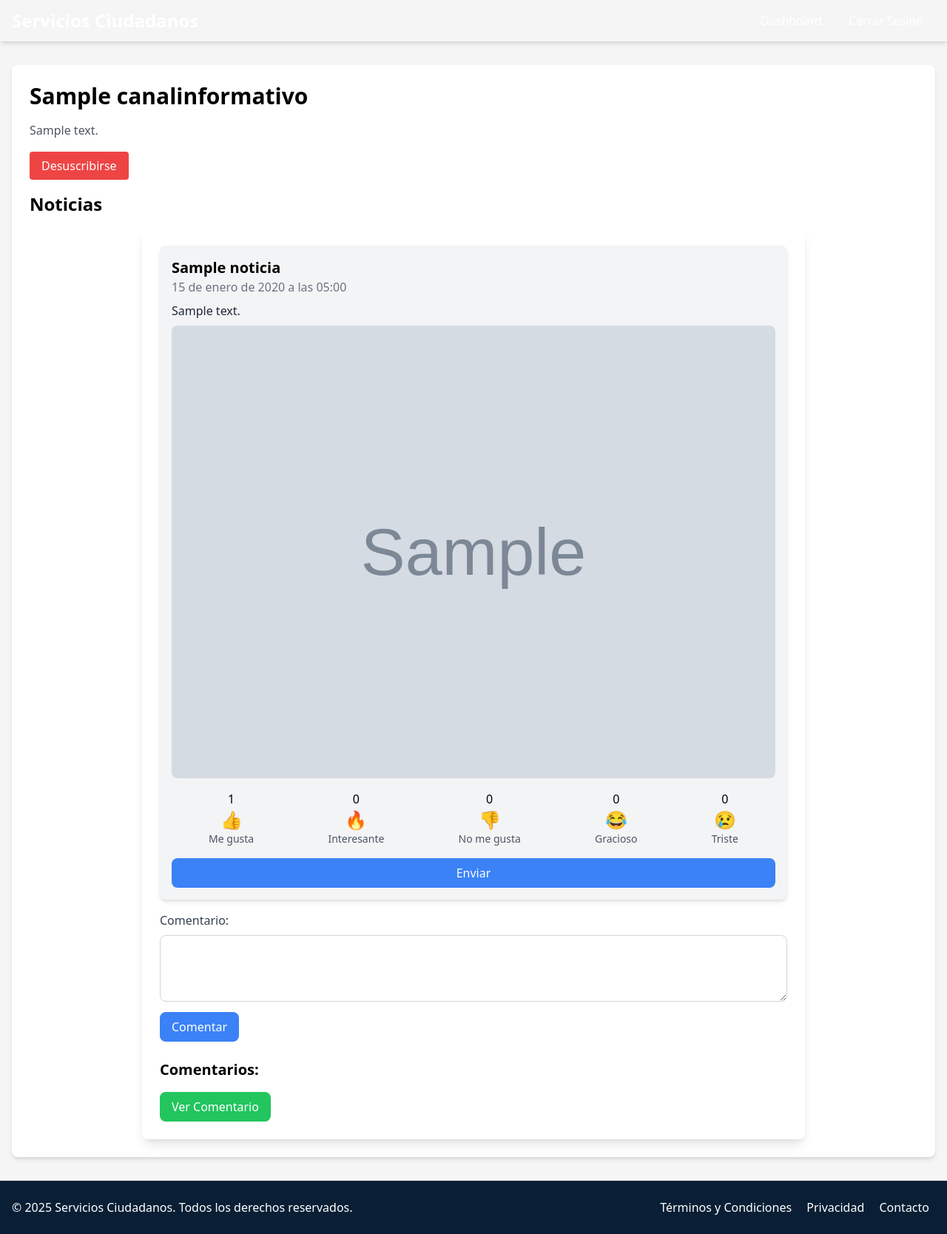
After one commit to cristian-sangucho-a/servicios-ciudadanos, a Django app: page /ciudadano/canal/1/detalle/ in a window 1280 px wide. The commit adds this page. Shown: the whole page at 74% size. Run offline with Django 5.2, Linux system fonts and the light colour scheme; a user stored in the database is signed in; tables that the repository leaves empty hold one stand-in row (values such as "Sample post"); grey boxes marked "Sample" are stand-in pictures; some libraries are stand-ins or nearby versions.

Commit message:
style(vistas_templates_canales): Agregar vistas y templates para el muro de noticias del ciudadano

```diff
--- /dev/null
+++ b/ciudadano_app/templates/canales/detalle_canal.html
@@ -0,0 +1,42 @@
+{% extends 'base.html' %}
+
+{% block content %}
+<div class="bg-white rounded-lg shadow-md p-6">
+    <!-- Título y descripción del canal -->
+    <h1 class="text-3xl font-bold text-primario-DEFAULT mb-4">{{ canal.nombre }}</h1>
+    <p class="text-gray-600 mb-6">{{ canal.descripcion }}</p>
+
+    <!-- Sección de suscripción -->
+    <div class="mb-6">
+        {% if esta_suscrito %}
+        <a href="{% url 'desuscribirse_canal' canal.id %}"
+           class="bg-red-500 text-white py-2 px-4 rounded hover:bg-red-600">
+            Desuscribirse
+        </a>
+        {% else %}
+        <a href="{% url 'suscribirse_canal' canal.id %}"
+           class="bg-blue-500 text-white py-2 px-4 rounded hover:bg-blue-600">
+            Suscribirse
+        </a>
+        {% endif %}
+    </div>
+
+    <!-- Noticias del canal -->
+    <div>
+        <h2 class="text-2xl font-semibold text-primario-DEFAULT mb-4">Noticias</h2>
+
+        <ul class="space-y-6">
+            {% for noticia in noticias %}
+            <li class="bg-white p-6 rounded-lg shadow-lg max-w-4xl mx-auto">
+                {% include 'canales/partials/noticia_detalle.html' %}
+                {% if esta_suscrito %}
+                {% include 'canales/partials/comentario_form.html' %}
+                {% endif %}
+            </li>
+            {% empty %}
+            <p class="text-gray-600">No hay noticias disponibles en este canal.</p>
+            {% endfor %}
+        </ul>
+    </div>
+</div>
+{% endblock %}
--- /dev/null
+++ b/ciudadano_app/templates/canales/partials/comentario_form.html
@@ -0,0 +1,46 @@
+<!-- Formulario para comentar -->
+<form action="{% url 'comentar' noticia.id %}" method="post" class="mt-4">
+    {% csrf_token %}
+    <label for="comentario_texto" class="block text-gray-700 font-medium">Comentario:</label>
+    <textarea name="comentario_texto" id="comentario_texto" rows="3"
+              class="w-full p-2 mt-2 border border-gray-300 rounded-lg"></textarea>
+    <button type="submit"
+            class="mt-2 bg-blue-500 text-white py-2 px-4 rounded-lg hover:bg-blue-600 focus:outline-none focus:ring-2 focus:ring-blue-300">
+        Comentar
+    </button>
+</form>
+
+<!-- Mostrar comentarios -->
+<h3 class="text-xl font-semibold mt-6 mb-3">Comentarios:</h3>
+<ul id="comentarios_{{ noticia.id }}" class="space-y-4">
+    {% for comentario in noticia.comentarios.all %}
+    <li class="hidden bg-gray-100 p-3 rounded-md">
+        <p class="font-bold text-gray-800">{{ comentario.ciudadano.nombre_completo }}:</p>
+        <p class="text-sm text-gray-500">{{ comentario.fecha }}</p>
+        <p class="text-gray-700">{{ comentario.contenido }}</p>
+    </li>
+    {% endfor %}
+</ul>
+<div class="mt-4">
+    <button type="button" onclick="mostrarComentario({{ noticia.id }})"
+            class="bg-green-500 text-white py-2 px-4 rounded-lg hover:bg-green-600 focus:outline-none focus:ring-2 focus:ring-green-300">
+        Ver Comentario
+    </button>
+</div>
+
+<script>
+    // Definir la función en el ámbito global
+    function mostrarComentario(noticiaId) {
+        // Obtener el contenedor de comentarios de la noticia específica
+        const contenedorComentarios = document.getElementById(`comentarios_${noticiaId}`);
+        const comentarios = contenedorComentarios.getElementsByTagName('li');
+
+        // Iterar sobre los comentarios y mostrar el primero que esté oculto
+        for (let i = 0; i < comentarios.length; i++) {
+            if (comentarios[i].classList.contains('hidden')) {
+                comentarios[i].classList.remove('hidden');
+                break; // Salir del bucle después de mostrar un comentario
+            }
+        }
+    }
+</script>
--- /dev/null
+++ b/ciudadano_app/templates/canales/partials/noticia_detalle.html
@@ -0,0 +1,15 @@
+<div class="bg-gray-100 p-4 rounded-lg mb-4 shadow-md">
+    <h3 class="text-xl font-semibold text-primario-DEFAULT">{{ noticia.titulo }}</h3>
+    <p class="text-gray-500 mb-2">{{ noticia.fecha_publicacion}}</p>
+    <p class="text-gray-800 mb-2">{{ noticia.contenido }}</p>
+
+    <!-- Imagen de la noticia (si existe) -->
+    {% if noticia.imagen %}
+    <img src="{{ noticia.imagen.url }}" alt="Imagen de {{ noticia.titulo }}" class="mb-4 w-full h-auto rounded-lg">
+    {% endif %}
+
+    <!-- Reacciones de la noticia -->
+    <div class="mt-4">
+        {% include 'canales/partials/reaccionar_form.html' %}
+    </div>
+</div>
--- /dev/null
+++ b/ciudadano_app/templates/canales/partials/reaccionar_form.html
@@ -0,0 +1,76 @@
+<form action="{% url 'reaccionar' noticia.id %}" method="post" class="space-y-4">
+    {% csrf_token %}
+    <div class="flex justify-around">
+        <!-- Reacción: Me gusta -->
+        <label for="me_gusta_{{ noticia.id }}" class="flex flex-col items-center cursor-pointer">
+            <span id="me_gusta-count-{{noticia.id}}"></span>
+            <input type="radio" name="tipo_reaccion" value="me_gusta" id="me_gusta_{{ noticia.id }}" class="hidden peer">
+            <span class="text-2xl text-gray-600 peer-checked:text-blue-500 peer-checked:font-bold peer-checked:text-lg">
+                👍
+            </span>
+            <span class="text-sm text-gray-600 peer-checked:font-bold peer-checked:text-lg">Me gusta</span>
+        </label>
+
+        <!-- Reacción: Interesante -->
+        <label for="interesante_{{ noticia.id }}" class="flex flex-col items-center cursor-pointer">
+            <span id="interesante-count-{{noticia.id}}"></span>
+            <input type="radio" name="tipo_reaccion" value="interesante" id="interesante_{{ noticia.id }}" class="hidden peer">
+            <span class="text-2xl text-gray-600 peer-checked:text-green-500 peer-checked:font-bold peer-checked:text-lg">
+                🔥
+            </span>
+            <span class="text-sm text-gray-600 peer-checked:font-bold peer-checked:text-lg">Interesante</span>
+        </label>
+
+        <!-- Reacción: No me gusta -->
+        <label for="no_me_gusta_{{ noticia.id }}" class="flex flex-col items-center cursor-pointer">
+            <span id="no_me_gusta-count-{{noticia.id}}"></span>
+            <input type="radio" name="tipo_reaccion" value="no_me_gusta" id="no_me_gusta_{{ noticia.id }}" class="hidden peer">
+            <span class="text-2xl text-gray-600 peer-checked:text-red-500 peer-checked:font-bold peer-checked:text-lg">
+                👎
+            </span>
+            <span class="text-sm text-gray-600 peer-checked:font-bold peer-checked:text-lg">No me gusta</span>
+        </label>
+
+        <!-- Reacción: Gracioso -->
+        <label for="gracioso_{{ noticia.id }}" class="flex flex-col items-center cursor-pointer">
+            <span id="gracioso-count-{{noticia.id}}"></span>
+            <input type="radio" name="tipo_reaccion" value="gracioso" id="gracioso_{{ noticia.id }}" class="hidden peer">
+            <span class="text-2xl text-gray-600 peer-checked:text-yellow-500 peer-checked:font-bold peer-checked:text-lg">
+                😂
+            </span>
+            <span class="text-sm text-gray-600 peer-checked:font-bold peer-checked:text-lg">Gracioso</span>
+        </label>
+
+        <!-- Reacción: Triste -->
+        <label for="triste_{{ noticia.id }}" class="flex flex-col items-center cursor-pointer">
+            <span id="triste-count-{{noticia.id}}"></span>
+            <input type="radio" name="tipo_reaccion" value="triste" id="triste_{{ noticia.id }}" class="hidden peer">
+            <span class="text-2xl text-gray-600 peer-checked:text-indigo-500 peer-checked:font-bold peer-checked:text-lg">
+                😢
+            </span>
+            <span class="text-sm text-gray-600 peer-checked:font-bold peer-checked:text-lg">Triste</span>
+        </label>
+    </div>
+    <button type="submit" class="w-full py-2 bg-blue-500 text-white rounded-lg hover:bg-blue-600 focus:outline-none focus:ring-2 focus:ring-blue-300">
+        Enviar
+    </button>
+</form>
+
+<script>
+    // Función para actualizar el conteo de reacciones mediante AJAX
+    function actualizarReacciones(noticiaId) {
+        fetch(`{% url 'conteo_reacciones' noticia.id %}`)
+        .then(response => response.json())
+        .then(data => {
+            document.getElementById('me_gusta-count-'+noticiaId).textContent = data.reacciones.me_gusta;
+            document.getElementById('interesante-count-'+noticiaId).textContent = data.reacciones.interesante;
+            document.getElementById('no_me_gusta-count-'+noticiaId).textContent = data.reacciones.no_me_gusta;
+            document.getElementById('gracioso-count-'+noticiaId).textContent = data.reacciones.gracioso;
+            document.getElementById('triste-count-'+noticiaId).textContent = data.reacciones.triste;
+        })
+        .catch(error => console.error('Error al actualizar reacciones:', error));
+    }
+
+    // Llama a la función cuando la página se carga
+    document.addEventListener('DOMContentLoaded', actualizarReacciones({{noticia.id}}));
+</script>
--- a/ciudadano_app/urls.py
+++ b/ciudadano_app/urls.py
@@ -1,7 +1,19 @@
 from django.urls import path
 from . import views
+from .views.canales.noticia import reaccionar, comentar, conteo_reacciones
+from .views.canales.suscripcion import suscribirse_canal
+from .views.canales.suscripcion import desuscribirse_canal
+from .views.canales.canales import lista_canales, detalle_canal, ver_noticias
 
 urlpatterns = [
+    path('canal/<int:canal_id>/suscribirse/', suscribirse_canal, name='suscribirse_canal'),
+    path('canal/<int:canal_id>/desuscribirse/', desuscribirse_canal, name='desuscribirse_canal'),
+    path('canal/<int:canal_id>/detalle/', detalle_canal, name='detalle_canal'),
+    path('canal/lista_canales/', lista_canales, name='lista_canales'),
+    path('muro/', ver_noticias, name='ver_noticias'),
+    path('muro/reaccion/<int:noticia_id>', reaccionar, name='reaccionar'),
+    path('muro/conteo/<int:noticia_id>/', conteo_reacciones, name='conteo_reacciones'),
+    path('muro/comentario/<int:noticia_id>/', comentar, name='comentar'),
     # URLs para autenticación de ciudadano
     path('', views.bienvenida_ciudadano, name='bienvenida_ciudadano'),
     path('registro/', views.registro_ciudadano, name='registro_ciudadano'),
--- /dev/null
+++ b/ciudadano_app/views/canales/canales.py
@@ -0,0 +1,26 @@
+from django.shortcuts import render
+
+from ciudadano_app.models.ciudadano.ciudadano import Ciudadano
+from entidad_municipal_app.models import Noticia
+from entidad_municipal_app.models.canales.canal_informativo import CanalInformativo, Suscripcion
+
+
+def lista_canales(request):
+    canales = CanalInformativo.objects.filter(es_emergencia=False)
+    return render(request, 'canales/lista_canales.html', {'canales': canales})
+
+
+def detalle_canal(request, canal_id):
+    ciudadano = Ciudadano.objects.get(id=request.user.id)
+    canal = CanalInformativo.objects.get(id=canal_id)
+    noticias = Noticia.objects.filter(canal=canal)
+    esta_suscrito = Suscripcion.objects.filter(canal=canal, ciudadano=ciudadano).exists()
+    return render(request, 'canales/detalle_canal.html',
+                  {'noticias': noticias, 'esta_suscrito': esta_suscrito, 'canal': canal})
+
+
+def ver_noticias(request):
+    ciudadano = Ciudadano.objects.get(id=request.user.id)
+    canales = (CanalInformativo.objects.filter(suscripciones__ciudadano=ciudadano))
+    noticias = (Noticia.objects.filter(canal__in=canales))
+    return render(request, 'canales/muro.html', {'noticias': noticias})
--- /dev/null
+++ b/ciudadano_app/views/canales/noticia.py
@@ -0,0 +1,44 @@
+from django.shortcuts import redirect
+from django.http import JsonResponse
+from django.shortcuts import render
+from ciudadano_app.models.ciudadano.ciudadano import Ciudadano
+from entidad_municipal_app.models import Reaccion, Noticia, Comentario
+from django.db.models import Count
+from django.http import HttpResponse
+
+
+def reaccionar(request, noticia_id):
+    if request.method == 'POST':
+        noticia = Noticia.objects.get(id=noticia_id)
+        ciudadano = Ciudadano.objects.get(id=request.user.id)
+        tipo_reaccion = request.POST.get('tipo_reaccion')
+        if tipo_reaccion:
+            Reaccion.objects.create(
+                noticia=noticia,
+                ciudadano=ciudadano,
+                tipo=tipo_reaccion
+            )
+    return redirect(request.META.get('HTTP_REFERER', 'dashboard_ciudadano'))
+
+def comentar(request, noticia_id):
+    if request.method == 'POST':
+        noticia = Noticia.objects.get(id=noticia_id)
+        ciudadano = Ciudadano.objects.get(id=request.user.id)
+        comentario_texto = request.POST.get('comentario_texto')
+        Comentario.objects.update_or_create(
+            noticia=noticia,
+            ciudadano=ciudadano,
+            contenido=comentario_texto
+        )
+    return redirect(request.META.get('HTTP_REFERER', 'dashboard_ciudadano'))
+
+
+def conteo_reacciones(request, noticia_id):
+    noticia = Noticia.objects.get(id=noticia_id)
+    conteos_reacciones = noticia.reacciones.values('tipo').annotate(conteo=Count('tipo'))
+
+    # Crear un diccionario con los conteos de reacciones
+    reacciones_dict = {tipo: 0 for tipo, _ in Reaccion.TIPOS_REACCION}
+    for conteo in conteos_reacciones:
+        reacciones_dict[conteo['tipo']] = conteo['conteo']
+    return JsonResponse({'reacciones': reacciones_dict})
```
Also changed, not shown: ciudadano_app/templates/canales/lista_canales.html (added, +21 -0 lines), ciudadano_app/templates/canales/muro.html (added, +15 -0 lines), ciudadano_app/templates/dashboard.html (+17 -0 lines), ciudadano_app/views/canales/suscripcion.py (added, +23 -0 lines).
